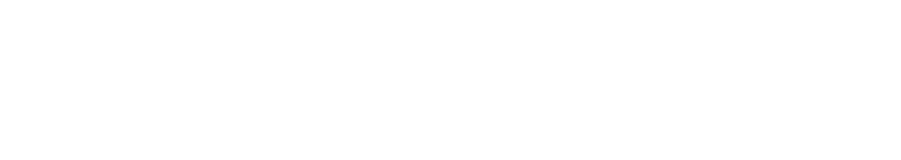
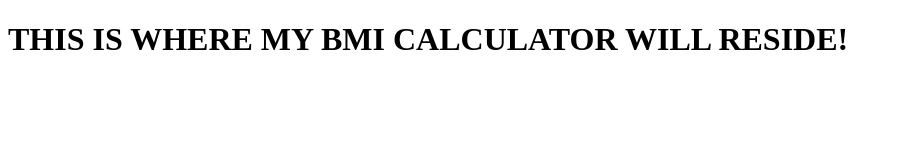
Before and after one commit to tochman/bmi_demo_january_2019, a website: page src/index.html in a window 1280 px wide. Shown: the whole page, without its empty margins (0-901 px from the left). Drawn offline with Linux system fonts and the light colour scheme.

Commit message:
adds dummy text to index page

```diff
--- a/src/index.html
+++ b/src/index.html
@@ -8,5 +8,6 @@
 </head>
 <body>
     <!-- Place your content here -->
+    <h1>THIS IS WHERE MY BMI CALCULATOR WILL RESIDE!</h1>
 </body>
 </html>
```
